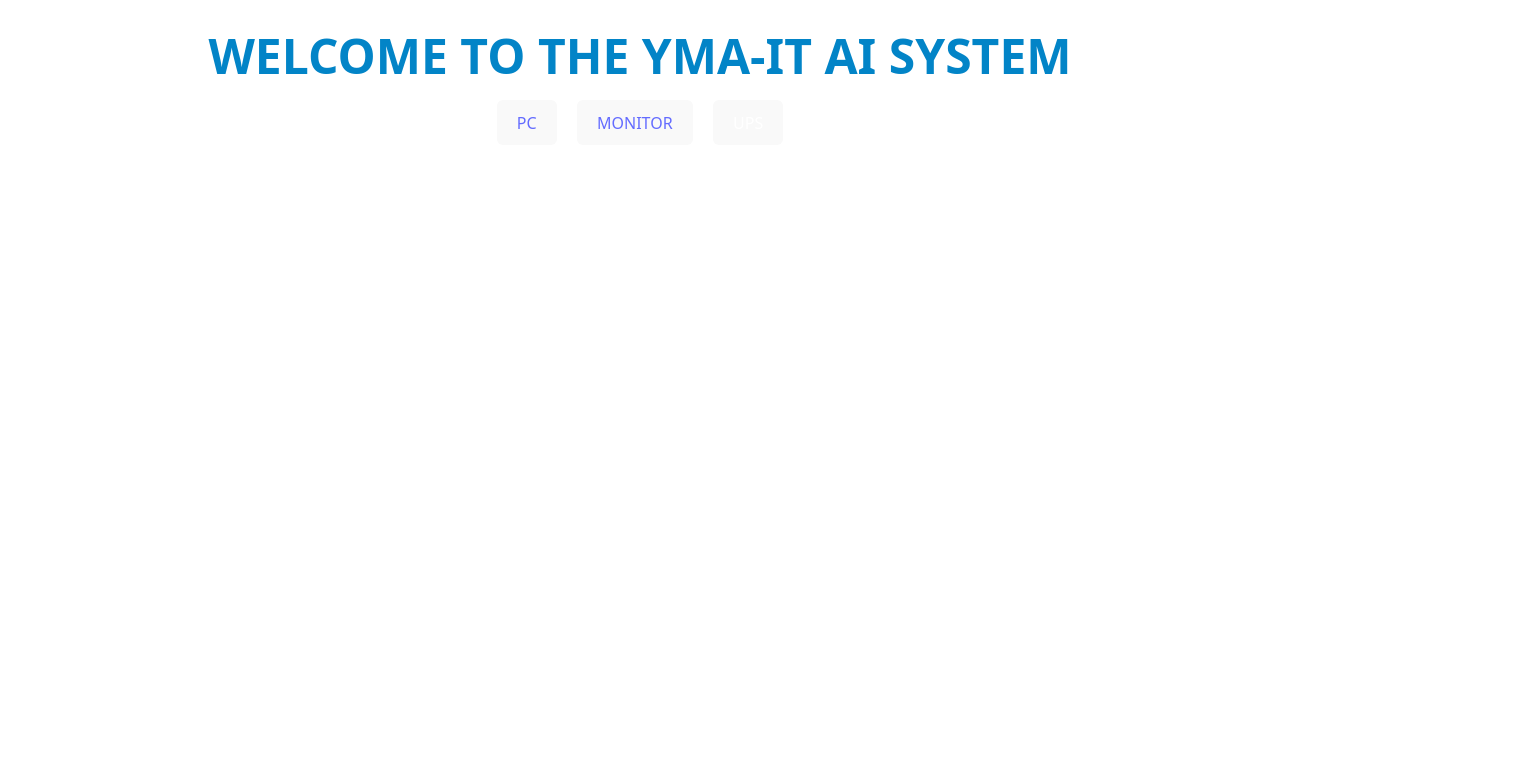
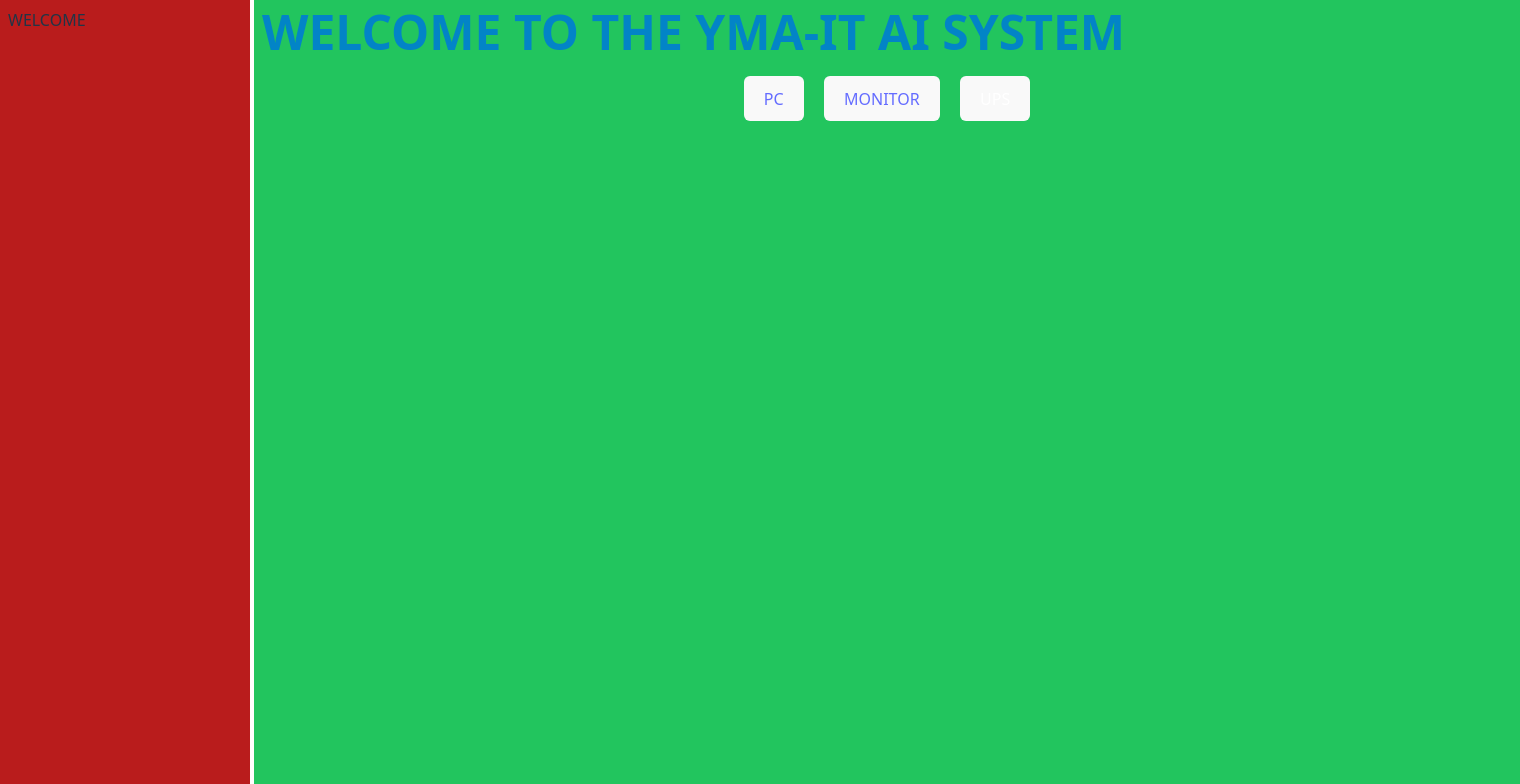
Before and after one commit to EhsanEIK/ymait-ai-client, a React (Vite) app: page / in a window 1280 px wide. Shown: the top 784 px of the page, 1520 px wide, since content can reach past the window. Built offline with nearby package versions, Linux system fonts and the light colour scheme.

Commit message:
added Main.jsx layout

```diff
--- a/src/App.css
+++ b/src/App.css
@@ -1,7 +1,7 @@
 #root {
   max-width: 100%;
-  margin: 0 auto;
-  padding: 2rem;
+  /* margin: 0 auto; */
+  /* padding: 2rem; */
 }
 
 .logo {
--- /dev/null
+++ b/src/layout/Main.jsx
@@ -0,0 +1,19 @@
+import React from 'react';
+import { Outlet } from 'react-router-dom';
+
+const Main = () => {
+    return (
+        <div className='w-full h-full container'>
+            <div className='grid grid-cols-6 md:w-[1520px] gap-1 h-full'>
+                <div className='col-span-1 bg-red-700 p-2'>
+                    <h2>WELCOME</h2>
+                </div>
+                <div className='col-span-5 bg-green-500 p-2'>
+                    <Outlet></Outlet>
+                </div>
+            </div>
+        </div>
+    );
+};
+
+export default Main;
```
Also changed, not shown: src/routes/router.jsx (+7 -0 lines).
